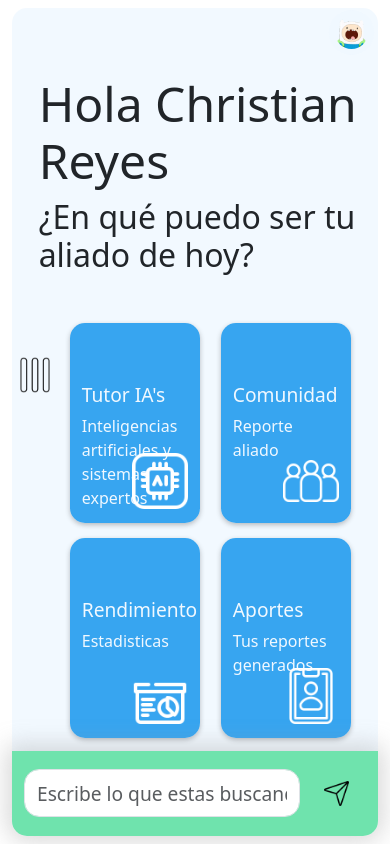
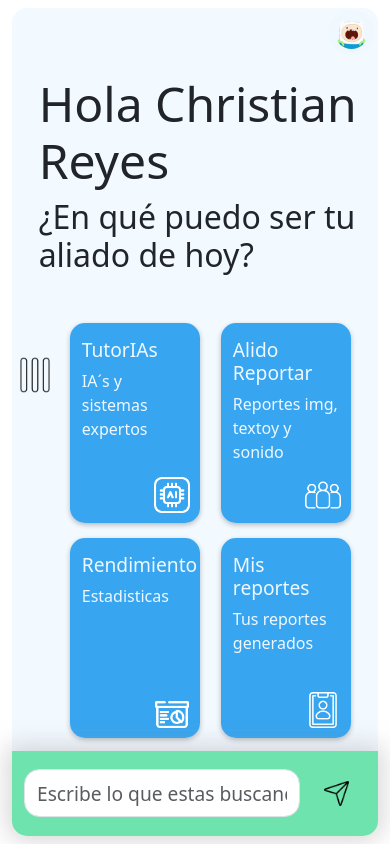
Before and after one commit to Christianguarnerosx/Aliadosescolares, a PHP site: page /Cliente/p_alumnos/Principalalm.php in a window 390 px wide. Run offline with PHP 8.4, Linux system fonts and the light colour scheme; a user stored in the database is signed in; data comes from the database, SQL or seed files in the repository; some libraries are stand-ins or nearby versions.

Commit message:
Actualizar cards/opciones principal

```diff
--- a/Cliente/css/estilos.css
+++ b/Cliente/css/estilos.css
@@ -336,8 +336,19 @@ haciendo mas reciclabe el codigo*/
   /*Para que funcione es necesario que el contenedor padre tenga una position relative*/
   position: absolute;
   width: 80px;
-  right: 0vw;
-  bottom: 14px;
+  right: -2px;
+  bottom: 10px;
+}
+
+/*Icono que lleva una card abajo derecha*/
+@media (max-width: 500px) {
+  .icono-card-rb {
+    /*Para que funcione es necesario que el contenedor padre tenga una position relative*/
+    position: absolute;
+    width: 60px;
+    right: -2px;
+    bottom: 10px;
+  }
 }
 
 /*++++++++++++++++++++++++++++++++++++++++++++++++++++++++++++++++++  Avatares +++++++++++++++++++++*/
@@ -846,6 +857,16 @@ Asi logras evadir lo de position y z index en los elementos*/
     /*Las tarjetas para  resolucion telefono se haran mas delgadas y altas*/
     width: 130px;
     height: 200px;
+  }
+}
+
+.cardcontenido {
+  margin-top: 50px;
+}
+
+@media (max-width: 500px) {
+  .cardcontenido {
+    margin-top: 15px;
   }
 }
 
--- a/Cliente/p_alumnos/Principalalm.php
+++ b/Cliente/p_alumnos/Principalalm.php
@@ -70,23 +70,23 @@
                             <div class="row espacio-top-c espacio-left-c"> <!--Seccion de card de opciones principalalm-->
                                 <!--Tarjeta de opciones de inicio/ en inetrfaz principal-->
                                 <a href="Tutoriasalm.php" class="card-principalalm decoracion-no borde-r-c"> <!-- Esta Es la tarjeta tipo a, para que sea un link cuando le den click, el espacion parq ue existan entre ellas no funciona si le pones la class espacio top, se agrego al class card perosnalizado-->
-                                    <div class="row espacio-top-m"><!--Fila de texto de la card-->
-                                        <h1 class="text-m">Tutor IA's</h1>
-                                        <p class="text-c">Inteligencias artificiales y sistemas expertos</p>
+                                    <div class="row cardcontenido"><!--Fila de texto de la card-->
+                                        <h1 class="text-m">TutorIAs</h1>
+                                        <p class="text-c">IA´s y sistemas expertos</p>
                                         <img class="icono-card-rb" src="../imagenes/iconos/cards/iachipblanco.png" alt="">
                                     </div>
                                 </a>
                                 <!--Tarjeta de opciones de inicio/ en inetrfaz principal-->
                                 <a href="Reportealm.php" class="card-principalalm decoracion-no borde-r-c"> <!-- Esta Es la tarjeta tipo a, para que sea un link cuando le den click, el espacion parq ue existan entre ellas no funciona si le pones la class espacio top, se agrego al class card perosnalizado-->
-                                    <div class="row espacio-top-m"><!--Fila de texto de la card-->
-                                        <h1 class="text-m">Comunidad</h1>
-                                        <p class="text-c">Reporte aliado</p>
+                                    <div class="row cardcontenido"><!--Fila de texto de la card-->
+                                        <h1 class="text-m">Alido Reportar</h1>
+                                        <p class="text-c">Reportes img, textoy y sonido</p>
                                         <img class="icono-card-rb" src="../imagenes/iconos/cards/comunidadblanco.png" alt="">
                                     </div>
                                 </a>
                                 <!--Tarjeta de opciones de inicio/ en inetrfaz principal-->
                                 <a href="Desarrolloestadisticas.php" class="card-principalalm decoracion-no borde-r-c"> <!-- Esta Es la tarjeta tipo a, para que sea un link cuando le den click, el espacion parq ue existan entre ellas no funciona si le pones la class espacio top, se agrego al class card perosnalizado-->
-                                    <div class="row espacio-top-m"><!--Fila de texto de la card-->
+                                    <div class="row cardcontenido"><!--Fila de texto de la card-->
                                         <h1 class="text-m">Rendimiento</h1>
                                         <p class="text-c">Estadisticas</p>
                                         <img class="icono-card-rb" src="../imagenes/iconos/cards/graficosblanco.png" alt="">
@@ -94,8 +94,8 @@
                                 </a>
                                 <!--Tarjeta de opciones de inicio/ en inetrfaz principal-->
                                 <a href="Reportesestadistica.php" class="card-principalalm decoracion-no borde-r-c"> <!-- Esta Es la tarjeta tipo a, para que sea un link cuando le den click, el espacion parq ue existan entre ellas no funciona si le pones la class espacio top, se agrego al class card perosnalizado-->
-                                    <div class="row espacio-top-m"><!--Fila de texto de la card-->
-                                        <h1 class="text-m"> Aportes </h1>
+                                    <div class="row cardcontenido"><!--Fila de texto de la card-->
+                                        <h1 class="text-m"> Mis reportes </h1>
                                         <p class="text-c"> Tus reportes generados </p>
                                         <img class="icono-card-rb" src="../imagenes/iconos/cards/reporteblanco.png" alt="">
                                     </div>
```
